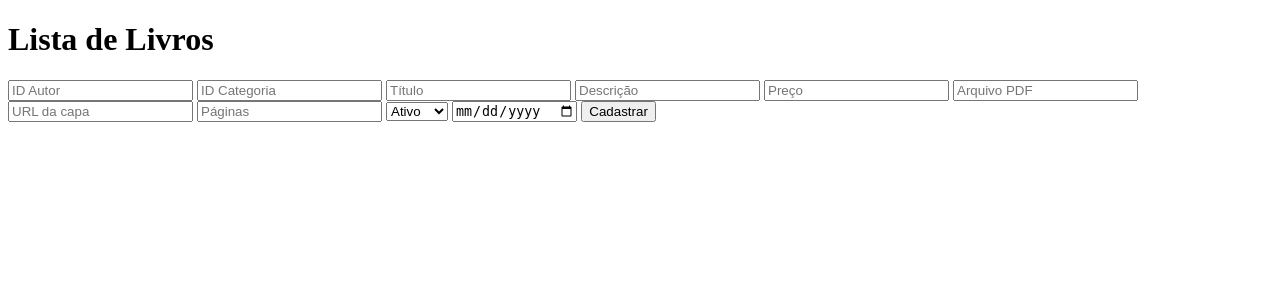
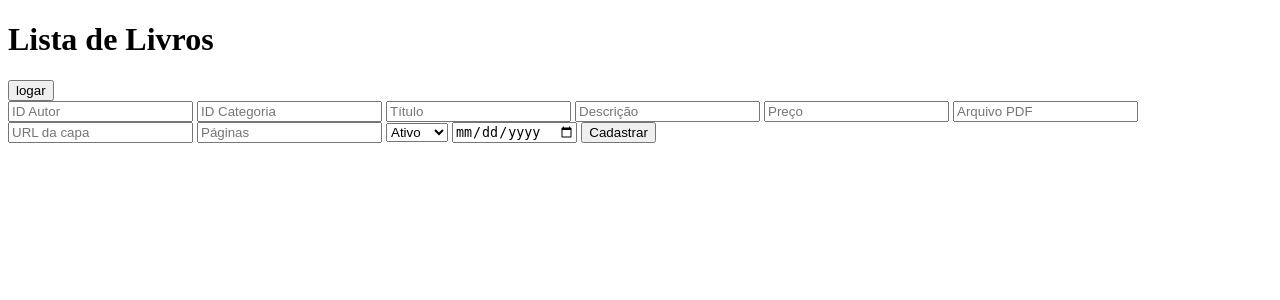
Before and after one commit to LuNK1108/Ecoshop-livros-digitais, a Flask app: page / in a window 1280 px wide. Shown: the top 300 px of the page. Run offline with Flask 3, Linux system fonts and the light colour scheme; data that the repository does not hold is empty.

Commit message:
adicioneu um botao de login que leva para a pagina de login e cadastro

```diff
--- a/frontend/templates/index.html
+++ b/frontend/templates/index.html
@@ -7,6 +7,7 @@
 </head>
 <body>
     <h1>Lista de Livros</h1>
+    <a href="/pagina_login"><button>logar</button></a>
     <div id="lista-livros">
 
     </div>
```
